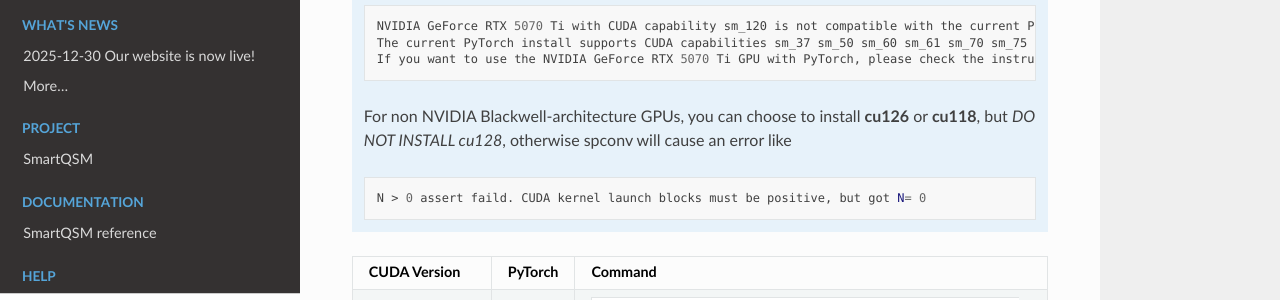
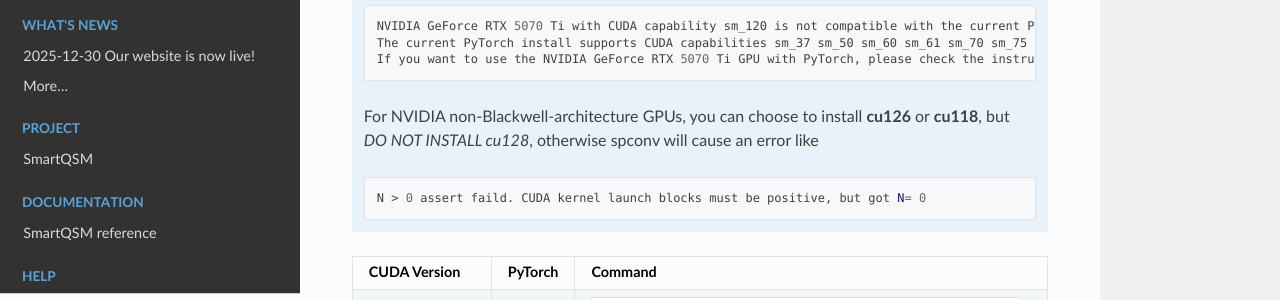
Before and after one commit to project-lightlin/project-lightlin.github.io, a Sphinx documentation site: the page built from docs/source/how-to-install-python-and-deep-learning-libraries.rst, in a window 1280 px wide and 900 px high, scrolled down 2827 px. Shown: the part 151-451 px from the top of the window. Built offline with Sphinx 7.4.7 and the Read the Docs theme 3.1.0, drawn with Linux system fonts in a browser that asks for light colours.

```diff
--- a/docs/source/how-to-install-python-and-deep-learning-libraries.rst
+++ b/docs/source/how-to-install-python-and-deep-learning-libraries.rst
@@ -147,7 +147,7 @@ Please select the corresponding command based on the result from Step 2 and run
         The current PyTorch install supports CUDA capabilities sm_37 sm_50 sm_60 sm_61 sm_70 sm_75 sm_80 sm_86 sm_90 compute_37.
         If you want to use the NVIDIA GeForce RTX 5070 Ti GPU with PyTorch, please check the instructions at https://pytorch.org/get-started/locally/
 
-    For non NVIDIA Blackwell-architecture GPUs, you can choose to install **cu126** or **cu118**, but *DO NOT INSTALL cu128*, otherwise spconv will cause an error like
+    For NVIDIA non-Blackwell-architecture GPUs, you can choose to install **cu126** or **cu118**, but *DO NOT INSTALL cu128*, otherwise spconv will cause an error like
 
     .. code-block:: bash
 
```
